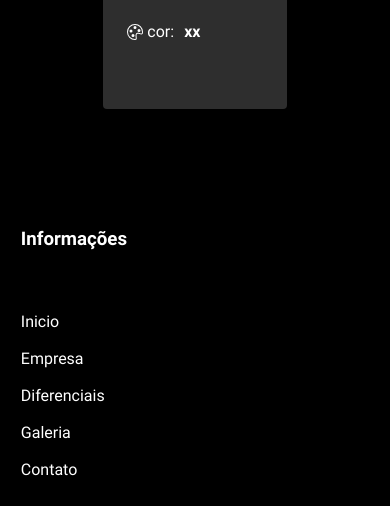
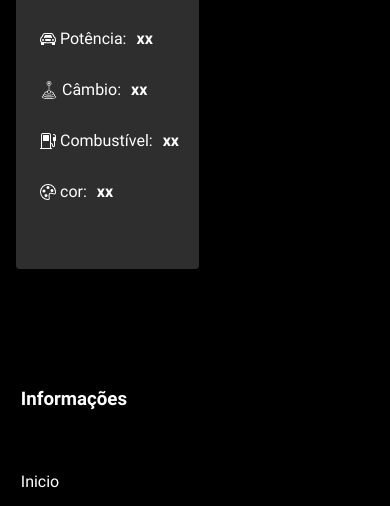
Before and after one commit to Leonardo-Carvalhorocha/slideCar, a website: page pages/718gts.html in a window 390 px wide. Shown: the part 874-1380 px from the top of the page. Drawn offline with Linux system fonts and the light colour scheme.

Commit message:
ajustando content nos detalhes dos carros

```diff
--- a/css/nav-car.css
+++ b/css/nav-car.css
@@ -110,7 +110,7 @@
   }
 
   #container-car {
-    justify-content: center;
+    justify-content: start;
   }
 
   #img-main img {
@@ -124,12 +124,16 @@
 
   .lista-detalhes-bg {
     height: 400px;
-    margin-top: 20px;
+    margin-top: 0;
   }
 }
 
-@media(max-width: 600px) {
+@media(max-width: 350px) {
   #img-main img {
     height: 220px;
   }
+
+  #container-car {
+    justify-content: center;
+  }
 }
```
